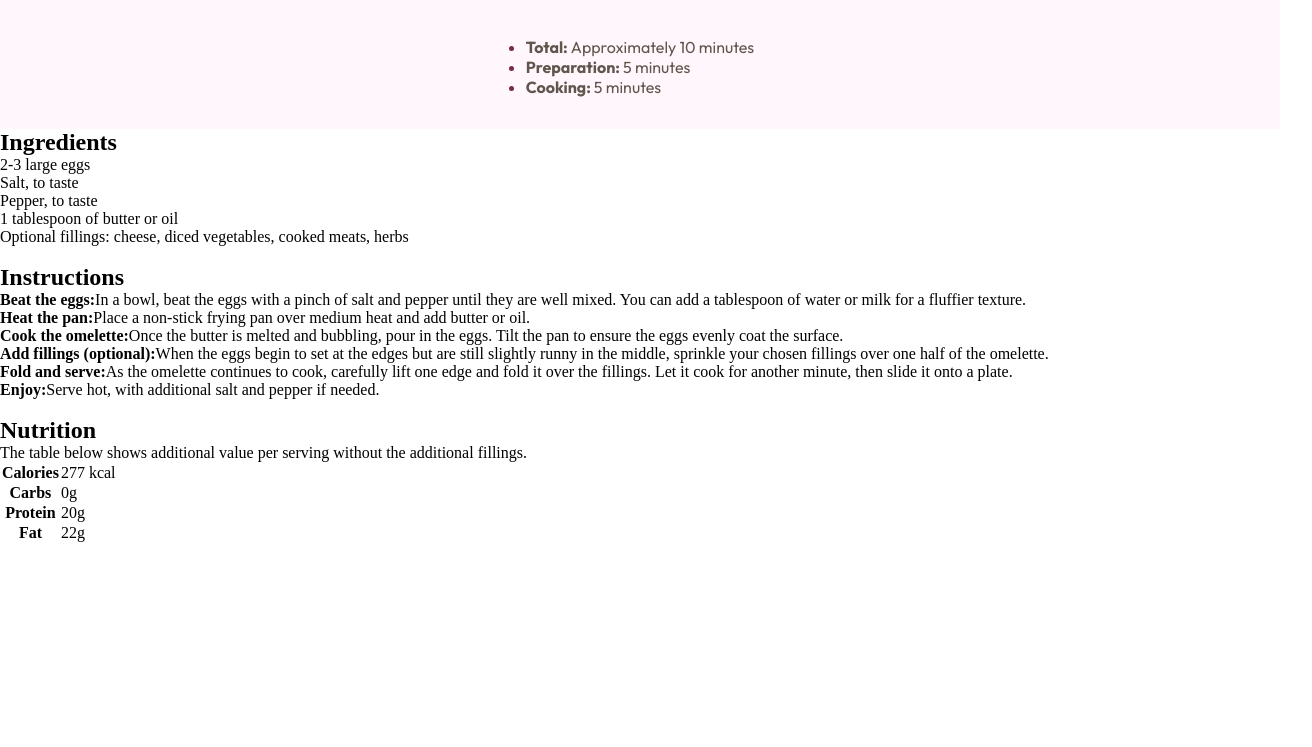
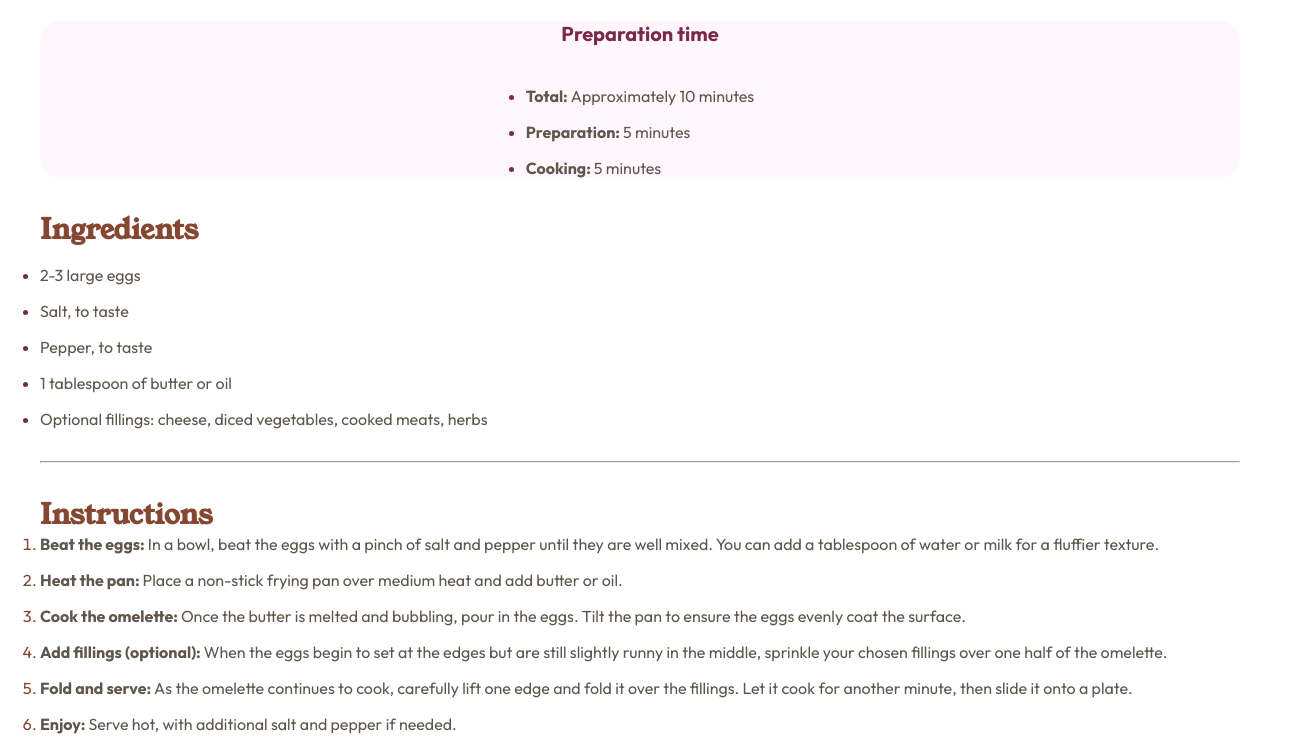
Before and after one commit to aurelienflieger/recipes-website, a plain HTML site: page index.html in a window 1280 px wide. Shown: the part 724-1471 px from the top of the page, 1312 px wide, since content can reach past the window. Before the commit the page ends 1268 px from the top, so only its background shows below. Drawn offline with Linux system fonts and the light colour scheme; a web font is replaced by a local one.

Commit message:
style: add common padding to the page while stretching the header image

```diff
--- a/index.html
+++ b/index.html
@@ -14,84 +14,90 @@
           src="./assets/images/image-omelette.jpeg"
           alt="Omelette aux légumes"
         />
+      </header>
+
+      <section class="recipe__summary recipe__section">
         <h1 class="recipe__title">Simple Omelette Recipe</h1>
         <p class="recipe__description">
           An easy and quick dish, perfect for any meal. This classic omelette
           combines beaten eggs cooked to perfection, optionally filled with your
-          choice of cheese, vegetablek, or meats.
+          choice of cheese, vegetables, or meats.
         </p>
-      </header>
+      </section>
 
-      <section class="recipe__preparation">
+      <section class="recipe__preparation recipe__section">
         <h3 class="recipe__preparation-title">Preparation time</h3>
         <ul class="recipe__list recipe__list--preparation">
-          <li class="recipe__preparation-item">
+          <li class="recipe__preparation-item list-item">
             <strong class="text-emphasis">Total: </strong>Approximately 10
             minutes
           </li>
-          <li class="recipe__preparation-item">
+          <li class="recipe__preparation-item list-item">
             <strong class="text-emphasis">Preparation: </strong>5 minutes
           </li>
-          <li class="recipe__preparation-item">
+          <li class="recipe__preparation-item list-item">
             <strong class="text-emphasis">Cooking: </strong>5 minutes
           </li>
         </ul>
       </section>
 
-      <section class="recipe__ingredients">
+      <section class="recipe__ingredients recipe__section">
         <h2 class="recipe__ingredients-title secondary-title">Ingredients</h2>
         <ul class="recipe__list recipe__list--ingredients">
-          <li class="recipe__ingredient">2-3 large eggs</li>
-          <li class="recipe__ingredient">Salt, to taste</li>
-          <li class="recipe__ingredient">Pepper, to taste</li>
-          <li class="recipe__ingredient">1 tablespoon of butter or oil</li>
-          <li class="recipe__ingredient">
+          <li class="recipe__ingredient list-item">2-3 large eggs</li>
+          <li class="recipe__ingredient list-item">Salt, to taste</li>
+          <li class="recipe__ingredient list-item">Pepper, to taste</li>
+          <li class="recipe__ingredient list-item">
+            1 tablespoon of butter or oil
+          </li>
+          <li class="recipe__ingredient list-item">
             Optional fillings: cheese, diced vegetables, cooked meats, herbs
           </li>
         </ul>
       </section>
 
-      <br class="separator" />
+      <hr class="separator" />
 
-      <section class="recipe__instructions">
+      <section class="recipe__instructions recipe__section">
         <h2 class="recipe__instructions-title secondary-title">Instructions</h2>
         <ul class="recipe__list recipe__list--instructions">
-          <li class="recipe__instruction">
-            <strong class="text-emphasis">Beat the eggs:</strong>In a bowl, beat
-            the eggs with a pinch of salt and pepper until they are well mixed.
-            You can add a tablespoon of water or milk for a fluffier texture.
+          <li class="recipe__instruction list-item">
+            <strong class="text-emphasis">Beat the eggs: </strong>In a bowl,
+            beat the eggs with a pinch of salt and pepper until they are well
+            mixed. You can add a tablespoon of water or milk for a fluffier
+            texture.
           </li>
-          <li class="recipe__instruction">
-            <strong class="text-emphasis">Heat the pan:</strong>Place a
+          <li class="recipe__instruction list-item">
+            <strong class="text-emphasis">Heat the pan: </strong>Place a
             non-stick frying pan over medium heat and add butter or oil.
           </li>
-          <li class="recipe__instruction">
-            <strong class="text-emphasis">Cook the omelette:</strong>Once the
+          <li class="recipe__instruction list-item">
+            <strong class="text-emphasis">Cook the omelette: </strong>Once the
             butter is melted and bubbling, pour in the eggs. Tilt the pan to
             ensure the eggs evenly coat the surface.
           </li>
-          <li class="recipe__instruction">
-            <strong class="text-emphasis">Add fillings (optional):</strong>When
+          <li class="recipe__instruction list-item">
+            <strong class="text-emphasis">Add fillings (optional): </strong>When
             the eggs begin to set at the edges but are still slightly runny in
             the middle, sprinkle your chosen fillings over one half of the
             omelette.
           </li>
-          <li class="recipe__instruction">
-            <strong class="text-emphasis">Fold and serve:</strong>As the
+          <li class="recipe__instruction list-item">
+            <strong class="text-emphasis">Fold and serve: </strong>As the
             omelette continues to cook, carefully lift one edge and fold it over
             the fillings. Let it cook for another minute, then slide it onto a
             plate.
           </li>
-          <li class="recipe__instruction">
-            <strong class="text-emphasis">Enjoy:</strong>Serve hot, with
+          <li class="recipe__instruction list-item">
+            <strong class="text-emphasis">Enjoy: </strong>Serve hot, with
             additional salt and pepper if needed.
           </li>
         </ul>
       </section>
 
-      <br class="separator" />
+      <hr class="separator" />
 
-      <section class="recipe__nutrition">
+      <section class="recipe__nutrition recipe__section">
         <h2 class="recipe__nutrition-title secondary-title">Nutrition</h2>
         <p class="recipe__nutrition-description">
           The table below shows additional value per serving without the
--- a/style.css
+++ b/style.css
@@ -1,7 +1,8 @@
 /* Fonts */
 @font-face {
   font-family: "Young Serif";
-  src: url("./fonts/YoungSerif-Regular.ttf") format("truetype");
+  src: url("./assets/fonts/young-serif/YoungSerif-Regular.ttf")
+    format("truetype");
   font-weight: 400;
   font-style: normal;
 }
@@ -81,6 +82,33 @@
   background-color: var(--stone-100);
 }
 
+.recipe {
+  display: flex;
+  flex-direction: column;
+  gap: var(--spacing-xl);
+}
+
+.recipe__section {
+    margin: 0 var(--spacing-2xl);
+}
+
+.recipe__summary {
+  display: flex;
+  flex-direction: column;
+  gap: var(--spacing-md);
+}
+
+.recipe__header {
+  display: flex;
+  flex-direction: column;
+  gap: var(--spacing-md);
+}
+
+.recipe__picture {
+  max-width: 100%;
+  object-fit: cover;
+}
+
 .recipe__title {
   font-family: var(--font-primary);
   font-weight: 400;
@@ -103,9 +131,9 @@
   flex-direction: column;
   align-items: center;
   justify-content: center;
-  padding: var(--spacing-xl);
   gap: var(--spacing-2xl);
   font-family: var(--font-secondary);
+  border-radius: 20px;
 }
 
 .recipe__preparation-title {
@@ -121,10 +149,64 @@
   font-weight: var(--fw-bold);
 }
 
-.recipe__preparation-item {
+.list-item {
+  color: var(--stone-600);
+  font-weight: var(--fw-regular);
+  font-family: var(--font-secondary);
+}
+
+.list-item::marker {
+  color: var(--rose-800);
+}
+
+.secondary-title {
+  color: var(--brown-800);
+  font-family: var(--font-primary);
+  font-weight: var(--fw-bold);
+  font-size: var(--fs-lg);
+}
+
+.recipe__ingredients {
+  display: flex;
+  flex-direction: column;
+  gap: var(--spacing-md);
+}
+
+.recipe__list {
+  display: flex;
+  flex-direction: column;
+  gap: var(--spacing-md);
+}
+
+.separator {
+  color: var(--stone-100);
+  margin: 0 var(--spacing-2xl);
+
+}
+
+.recipe__instruction {
+  list-style: decimal;
+}
+
+.recipe__instruction::marker {
+  color: var(--brown-800);
+}
+
+.recipe__nutrition-description {
+  color: var(--stone-600);
+  font-family: var(--font-secondary);
+}
+
+.recipe__nutrition-table {
+  font-family: var(--font-secondary);
+}
+
+.recipe__nutrition-table-header {
+  color: var(--stone-600);
   font-weight: var(--fw-regular);
 }
 
-.recipe__preparation-item::marker {
-  color: var(--rose-800);
+.recipe__nutrition-table-data {
+  color: var(--brown-800);
+  font-weight: var(--fw-semibold);
 }
```
